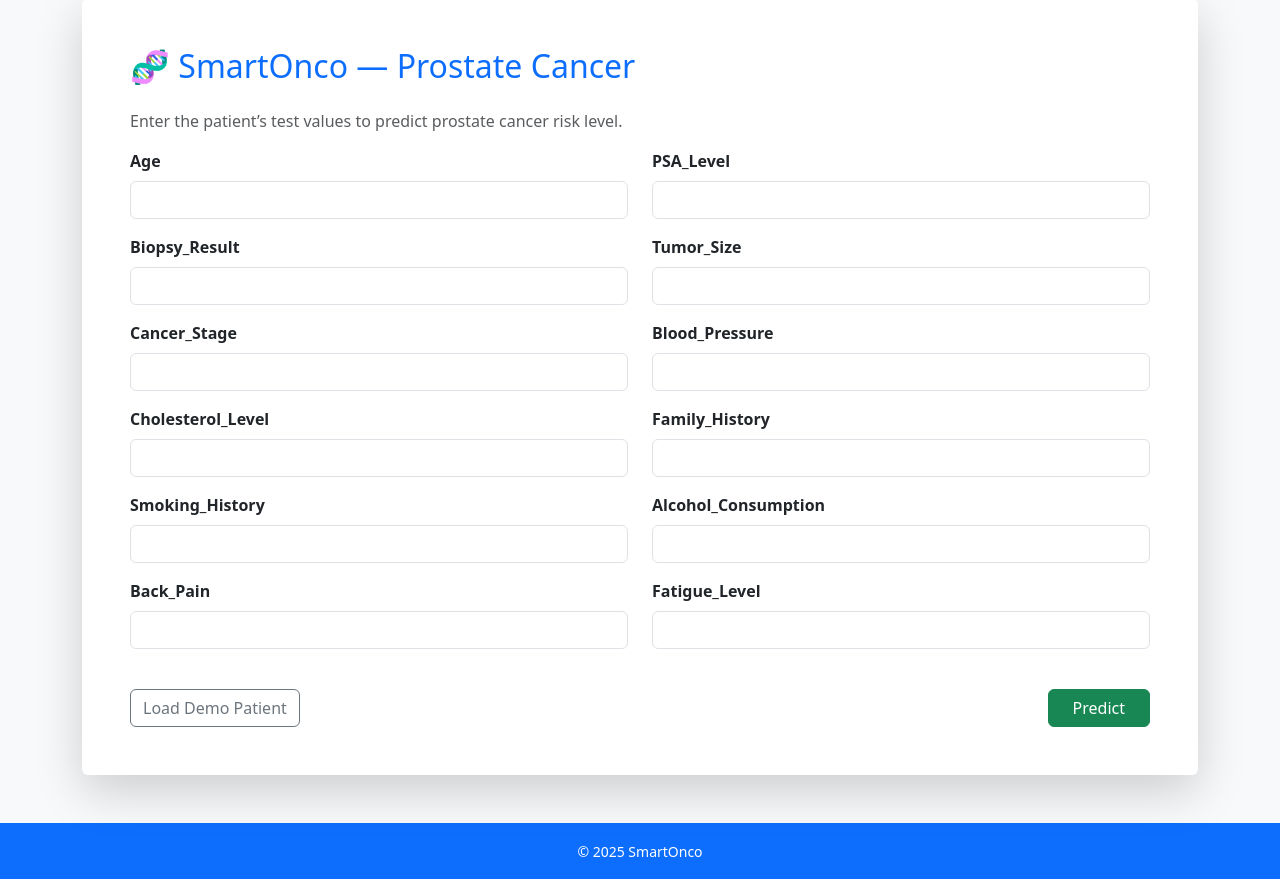
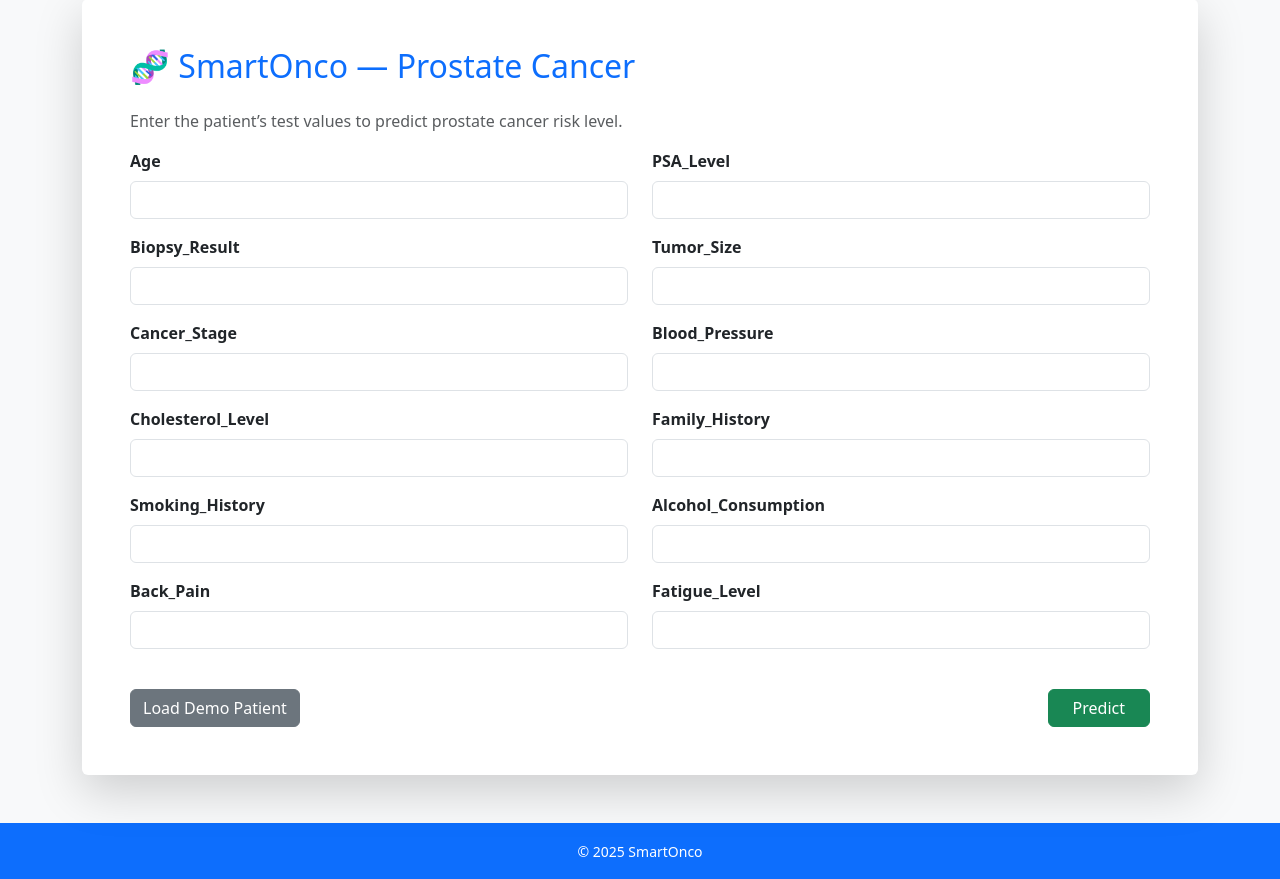
Before and after one commit to ahmedmohammedladan-cpu/SmartOnco, a Flask app: page /prostate in a window 1280 px wide. Shown: the part 105-984 px from the top of the page. Run offline with Flask 3, Linux system fonts and the light colour scheme.

Commit message:
Update prostate.html

```diff
--- a/templates/prostate.html
+++ b/templates/prostate.html
@@ -50,7 +50,10 @@
         </div>
 
         <div class="d-flex justify-content-between mt-4">
-          <button type="button" class="btn btn-outline-secondary" id="fill-demo">Load Demo Patient</button>
+         <button type="button" class="btn btn-secondary" onclick="loadDemoProstate()">
+  Load Demo Patient
+</button>
+
           <button type="submit" class="btn btn-success px-4">Predict</button>
         </div>
       </form>
```
